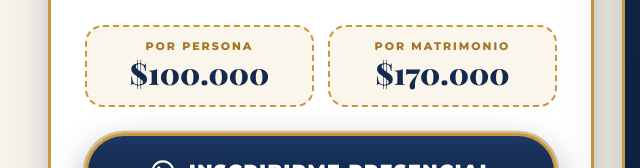
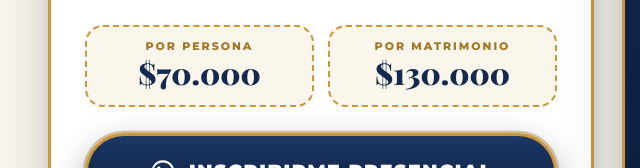
Before and after one commit to JGG-IA/EducarConALMA, a plain HTML site: page index.html in a window 1280 px wide. Shown: the part 1692-1860 px from the top of the page, 32-672 px from the left. Drawn offline with nearby package versions, Linux system fonts and the light colour scheme; a web font is replaced by a local one.

Commit message:
Update index.html

```diff
--- a/index.html
+++ b/index.html
@@ -278,8 +278,8 @@ footer .credit:hover{transform:translateY(-2px);border-color:var(--gold);box-sha
           <li>Solo se admiten bebés de brazos</li>
         </ul>
         <div class="price">
-          <div><small>POR PERSONA</small><b>$100.000</b></div>
-          <div><small>POR MATRIMONIO</small><b>$170.000</b></div>
+          <div><small>POR PERSONA</small><b>$70.000</b></div>
+          <div><small>POR MATRIMONIO</small><b>$130.000</b></div>
         </div>
         <a class="btn btn-p wa" data-mode="PRESENCIAL" href="#" target="_blank" rel="noopener"><svg viewBox="0 0 24 24" fill="currentColor"><path d="M12 2a10 10 0 0 0-8.6 15.1L2 22l5-1.3A10 10 0 1 0 12 2zm0 18.2c-1.6 0-3.1-.4-4.4-1.2l-.3-.2-3 .8.8-2.9-.2-.3A8.2 8.2 0 1 1 12 20.2zm4.5-6.1c-.2-.1-1.5-.7-1.7-.8-.2-.1-.4-.1-.6.1l-.8 1c-.1.2-.3.2-.5.1-.7-.3-1.5-.7-2.3-1.5-.6-.6-1-1.2-1.2-1.6-.1-.2 0-.4.1-.5l.4-.5.3-.4v-.5l-.8-1.9c-.2-.5-.4-.4-.6-.4h-.5c-.2 0-.5.1-.7.3-.2.3-.9.9-.9 2.2s.9 2.5 1 2.7c.1.2 1.8 2.8 4.4 3.9 2.2.9 2.6.7 3.1.6.5 0 1.5-.6 1.7-1.2.2-.6.2-1.1.1-1.2l-.5-.2z"/></svg> INSCRIBIRME PRESENCIAL</a>
       </article>
```
